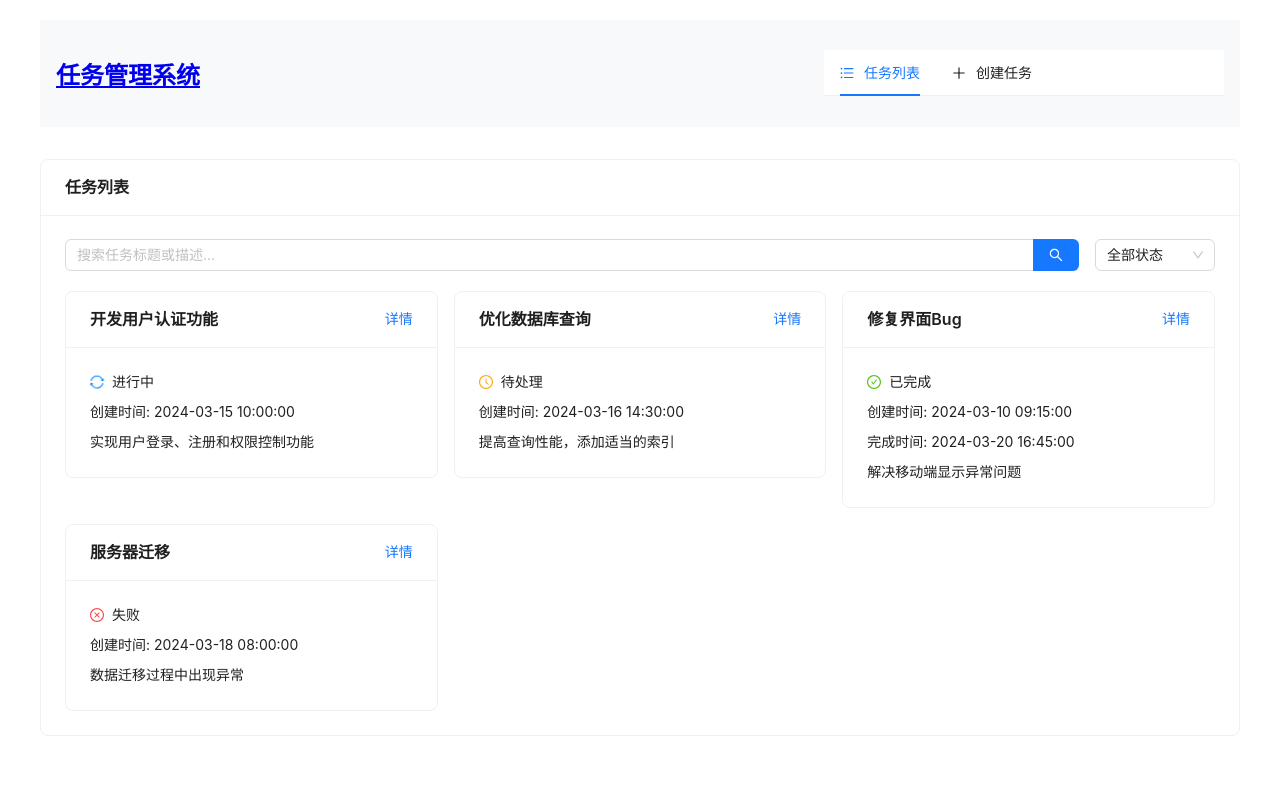
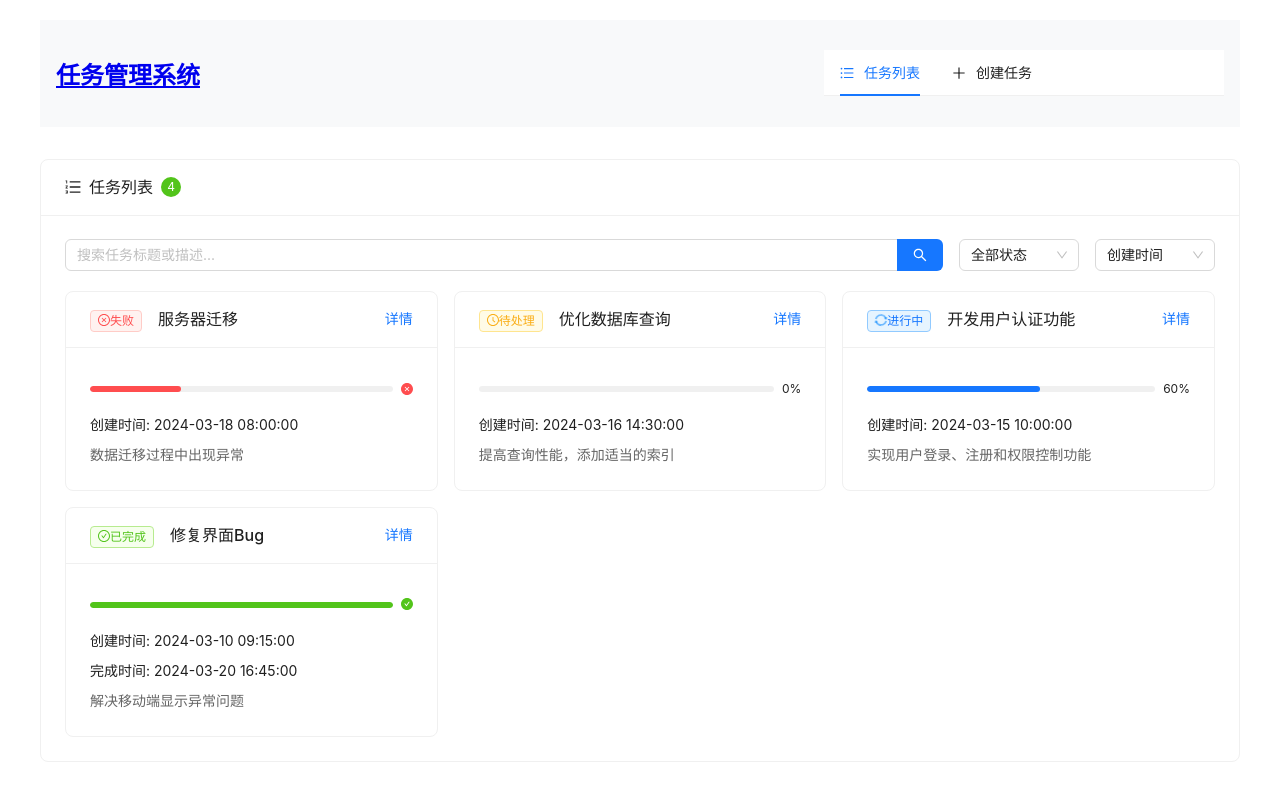
Before and after one commit to tolatolatop/taskmanager, a React (Create React App) app: page / in a window 1280 px wide. Shown: the top 794 px of the page. Built offline with nearby package versions, Linux system fonts and the light colour scheme.

Commit message:
feat: 修改任务详情

```diff
--- a/src/components/CreateTask.jsx
+++ b/src/components/CreateTask.jsx
@@ -14,6 +14,7 @@ function CreateTask() {
     const newTask = {
       ...values,
       status: '待处理',
+      progress: 0,
       createdAt: new Date().toISOString(),
       completedAt: null
     };
--- a/src/components/TaskDetail.jsx
+++ b/src/components/TaskDetail.jsx
@@ -10,7 +10,8 @@ import {
   Space,
   Descriptions,
   Modal,
-  message
+  message,
+  Progress
 } from 'antd';
 import {
   DeleteOutlined,
@@ -49,6 +50,30 @@ function TaskDetail() {
     message.success('任务状态更新成功');
   };
 
+  const handleProgressChange = async (value) => {
+    const progress = Math.min(100, Math.max(0, value));
+
+    let newStatus = task.status;
+    if (progress === 100) {
+      newStatus = '已完成';
+    } else if (progress === 0) {
+      newStatus = '待处理';
+    } else if (task.status === '待处理' || task.status === '已完成') {
+      newStatus = '进行中';
+    }
+
+    const updatedTask = {
+      ...task,
+      progress,
+      status: newStatus,
+      completedAt: newStatus === '已完成' ? new Date().toISOString() : null
+    };
+
+    await updateTask(updatedTask.id, updatedTask);
+    setTask(updatedTask);
+    message.success('任务进度更新成功');
+  };
+
   const showDeleteConfirm = () => {
     confirm({
       title: '确定要删除这个任务吗？',
@@ -67,6 +92,19 @@ function TaskDetail() {
 
   const formatDateTime = (dateTimeStr) => {
     return dayjs(dateTimeStr).format('YYYY-MM-DD HH:mm:ss');
+  };
+
+  const getProgressStatus = (status) => {
+    switch(status) {
+      case '已完成':
+        return 'success';
+      case '失败':
+        return 'exception';
+      case '进行中':
+        return 'active';
+      default:
+        return 'normal';
+    }
   };
 
   return (
@@ -98,6 +136,20 @@ function TaskDetail() {
               <Select.Option value="失败">失败</Select.Option>
             </Select>
           </Descriptions.Item>
+          <Descriptions.Item label="进度">
+            <div style={{ width: '100%', maxWidth: 400, padding: '8px 0' }}>
+              <Progress
+                percent={task.progress}
+                status={getProgressStatus(task.status)}
+                steps={20}
+                strokeColor={task.status === '失败' ? '#ff4d4f' : undefined}
+                onChange={handleProgressChange}
+              />
+              <div style={{ marginTop: 8, color: '#666' }}>
+                点击或拖动进度条调整进度
+              </div>
+            </div>
+          </Descriptions.Item>
           <Descriptions.Item label="创建时间">
             {formatDateTime(task.createdAt)}
           </Descriptions.Item>
--- a/src/components/TaskList.jsx
+++ b/src/components/TaskList.jsx
@@ -1,13 +1,14 @@
 import { useContext, useEffect, useState } from 'react';
 import { Link } from 'react-router-dom';
 import { TaskContext } from '../App';
-import { Card, Space, Row, Col, Spin, Input, Select } from 'antd';
+import { Card, Space, Row, Col, Spin, Input, Select, Progress, Empty, Badge, Tag } from 'antd';
 import {
   ClockCircleOutlined,
   CheckCircleOutlined,
   SyncOutlined,
   CloseCircleOutlined,
-  SearchOutlined
+  SearchOutlined,
+  OrderedListOutlined
 } from '@ant-design/icons';
 import dayjs from 'dayjs';
 
@@ -18,6 +19,7 @@ function TaskList() {
   const [filteredTasks, setFilteredTasks] = useState([]);
   const [searchText, setSearchText] = useState('');
   const [statusFilter, setStatusFilter] = useState('all');
+  const [sortBy, setSortBy] = useState('createdAt');
 
   useEffect(() => {
     console.log('TaskList: 开始获取任务列表');
@@ -25,10 +27,10 @@ function TaskList() {
   }, [fetchTasks]);
 
   useEffect(() => {
-    filterTasks();
-  }, [tasks, searchText, statusFilter]);
+    filterAndSortTasks();
+  }, [tasks, searchText, statusFilter, sortBy]);
 
-  const filterTasks = () => {
+  const filterAndSortTasks = () => {
     let result = [...tasks];
 
     // 文本搜索过滤
@@ -43,6 +45,20 @@ function TaskList() {
     if (statusFilter !== 'all') {
       result = result.filter(task => task.status === statusFilter);
     }
+
+    // 排序
+    result.sort((a, b) => {
+      switch (sortBy) {
+        case 'createdAt':
+          return new Date(b.createdAt) - new Date(a.createdAt);
+        case 'progress':
+          return b.progress - a.progress;
+        case 'status':
+          return a.status.localeCompare(b.status);
+        default:
+          return 0;
+      }
+    });
 
     setFilteredTasks(result);
   };
@@ -66,6 +82,19 @@ function TaskList() {
     return dayjs(dateTimeStr).format('YYYY-MM-DD HH:mm:ss');
   };
 
+  const getProgressStatus = (status) => {
+    switch(status) {
+      case '已完成':
+        return 'success';
+      case '失败':
+        return 'exception';
+      case '进行中':
+        return 'active';
+      default:
+        return 'normal';
+    }
+  };
+
   if (loading) {
     return (
       <div style={{ textAlign: 'center', padding: '50px' }}>
@@ -76,7 +105,16 @@ function TaskList() {
 
   return (
     <div className="task-list">
-      <Card title="任务列表">
+      <Card title={
+        <Space>
+          <OrderedListOutlined />
+          任务列表
+          <Badge
+            count={filteredTasks.length}
+            style={{ backgroundColor: '#52c41a' }}
+          />
+        </Space>
+      }>
         <Space direction="vertical" style={{ width: '100%', marginBottom: 20 }}>
           <Row gutter={16}>
             <Col flex="auto">
@@ -101,34 +139,62 @@ function TaskList() {
                 ]}
               />
             </Col>
+            <Col>
+              <Select
+                defaultValue="createdAt"
+                style={{ width: 120 }}
+                onChange={setSortBy}
+                options={[
+                  { value: 'createdAt', label: '创建时间' },
+                  { value: 'progress', label: '完成进度' },
+                  { value: 'status', label: '任务状态' }
+                ]}
+              />
+            </Col>
           </Row>
         </Space>
 
+        {filteredTasks.length === 0 ? (
+          <Empty description="暂无任务" />
+        ) : (
           <Row gutter={[16, 16]}>
             {filteredTasks.map(task => (
               <Col xs={24} sm={12} md={8} key={task.id}>
                 <Card
-                title={task.title}
+                  title={
+                    <Space>
+                      <Tag color={
+                        task.status === '已完成' ? 'success' :
+                        task.status === '进行中' ? 'processing' :
+                        task.status === '失败' ? 'error' :
+                        'warning'
+                      }>
+                        {getStatusIcon(task.status)}
+                        {task.status}
+                      </Tag>
+                      {task.title}
+                    </Space>
+                  }
                   extra={<Link to={`/task/${task.id}`}>详情</Link>}
                   hoverable
                 >
                   <Space direction="vertical" style={{ width: '100%' }}>
-                  <div>
-                    <Space>
-                      {getStatusIcon(task.status)}
-                      <span>{task.status}</span>
-                    </Space>
-                  </div>
+                    <Progress
+                      percent={task.progress}
+                      status={getProgressStatus(task.status)}
+                      size="small"
+                    />
                     <div>创建时间: {formatDateTime(task.createdAt)}</div>
                     {task.completedAt && (
                       <div>完成时间: {formatDateTime(task.completedAt)}</div>
                     )}
-                  <div>{task.description}</div>
+                    <div className="task-description">{task.description}</div>
                   </Space>
                 </Card>
               </Col>
             ))}
           </Row>
+        )}
       </Card>
     </div>
   );
--- a/src/services/mockService.js
+++ b/src/services/mockService.js
@@ -5,6 +5,7 @@ const mockTasks = [
         title: '开发用户认证功能',
         description: '实现用户登录、注册和权限控制功能',
         status: '进行中',
+        progress: 60,
         createdAt: '2024-03-15 10:00:00',
         completedAt: null
     },
@@ -13,6 +14,7 @@ const mockTasks = [
         title: '优化数据库查询',
         description: '提高查询性能，添加适当的索引',
         status: '待处理',
+        progress: 0,
         createdAt: '2024-03-16 14:30:00',
         completedAt: null
     },
@@ -21,6 +23,7 @@ const mockTasks = [
         title: '修复界面Bug',
         description: '解决移动端显示异常问题',
         status: '已完成',
+        progress: 100,
         createdAt: '2024-03-10 09:15:00',
         completedAt: '2024-03-20 16:45:00'
     },
@@ -29,6 +32,7 @@ const mockTasks = [
         title: '服务器迁移',
         description: '数据迁移过程中出现异常',
         status: '失败',
+        progress: 30,
         createdAt: '2024-03-18 08:00:00',
         completedAt: null
     }
--- a/src/styles/main.css
+++ b/src/styles/main.css
@@ -115,3 +115,49 @@ button:hover {
   transform: translateY(-2px);
   box-shadow: 0 2px 8px rgba(0,0,0,0.1);
 }
+
+.task-description {
+  overflow: hidden;
+  text-overflow: ellipsis;
+  display: -webkit-box;
+  -webkit-line-clamp: 2;
+  -webkit-box-orient: vertical;
+  color: #666;
+  font-size: 14px;
+}
+
+.ant-card {
+  height: 100%;
+  display: flex;
+  flex-direction: column;
+}
+
+.ant-card-body {
+  flex: 1;
+}
+
+.ant-progress {
+  margin: 8px 0;
+}
+
+.ant-badge-count {
+  background: #52c41a;
+}
+
+.ant-card-head-title {
+  font-size: 16px;
+  font-weight: 500;
+}
+
+.ant-select {
+  min-width: 120px;
+}
+
+.ant-empty {
+  margin: 32px 0;
+}
+
+.ant-badge-ribbon {
+  height: 22px;
+  line-height: 22px;
+}
```
Lines whose indentation alone changed are shown as unchanged.
